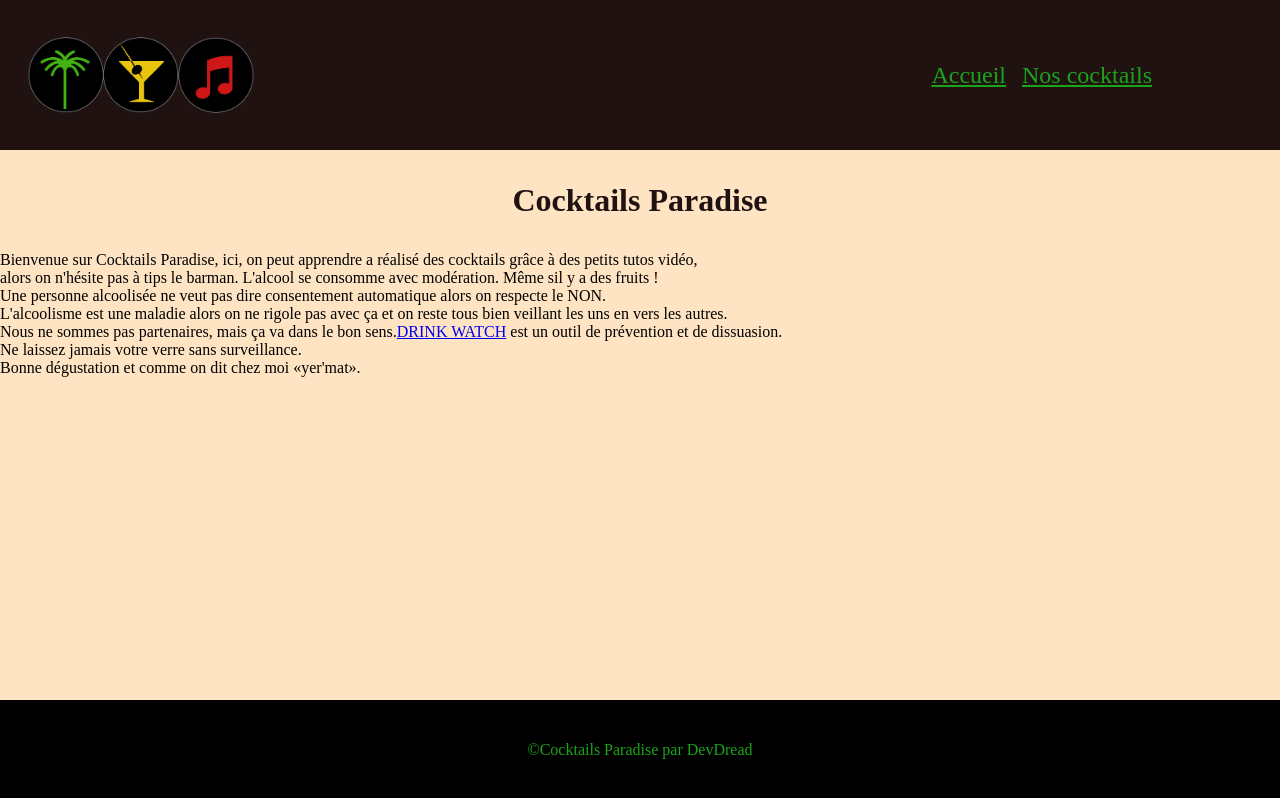
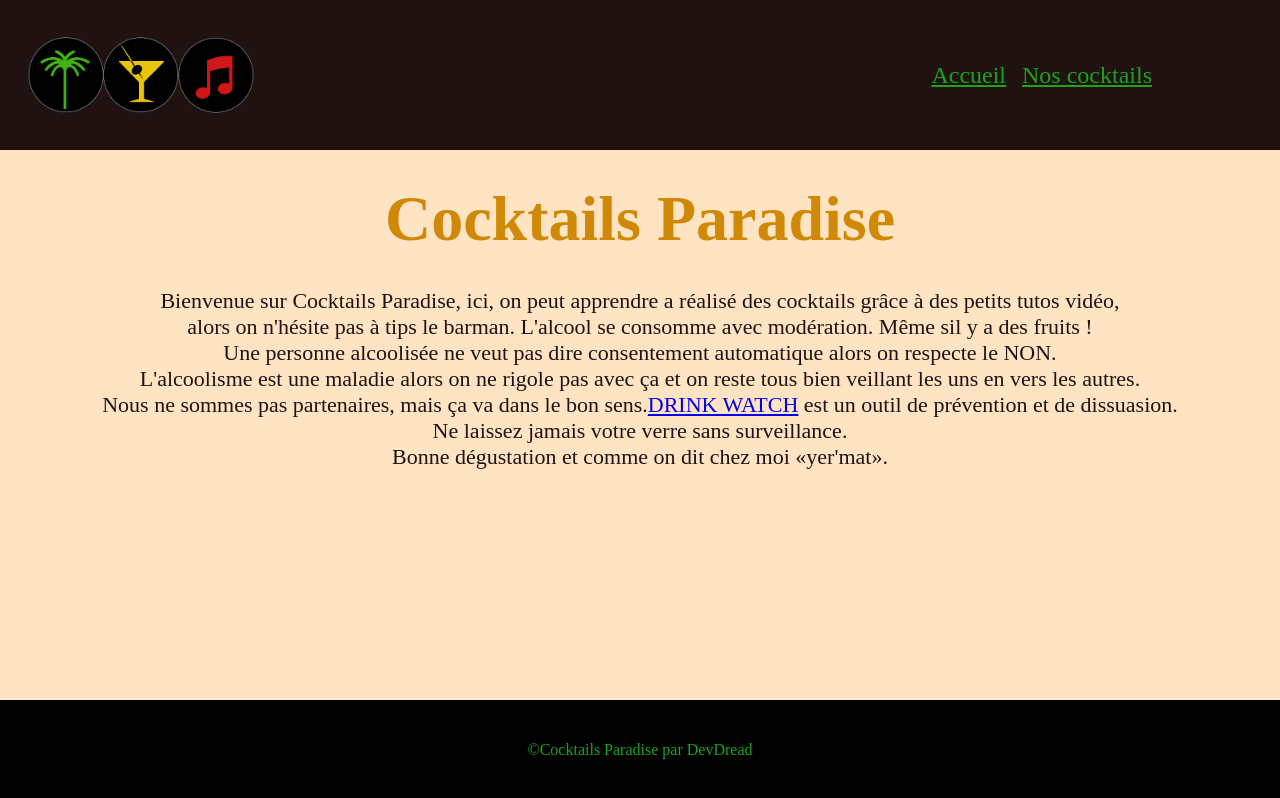
Before and after one commit to J-Patlmx/CocktailsParadise-ultimate, a React (Vite) app: page / in a window 1280 px wide. Built offline with nearby package versions, Linux system fonts and the light colour scheme.

Commit message:
WIP HOME page style

```diff
--- a/src/App.jsx
+++ b/src/App.jsx
@@ -10,8 +10,8 @@ function App() {
       <div className="card">
 
         <div>
-        <p>
- Bienvenue sur Cocktails Paradise, ici, on peut apprendre a réalisé des cocktails grâce à des petits
+        <p className="Home-P">
+              Bienvenue sur Cocktails Paradise, ici, on peut apprendre a réalisé des cocktails grâce à des petits
                 tutos vidéo,<br /> alors on n&#39;hésite pas à tips le barman.
                 L&#39;alcool se consomme avec modération. Même sil y a des fruits ! <br />
 
--- a/src/pages/This_Cocktail.jsx
+++ b/src/pages/This_Cocktail.jsx
@@ -37,7 +37,7 @@ function ThisCocktail() {
       </div>
 
        {/* Navigations */}
-       <nav className="into_Cocktail_Selection">
+       <nav className="into-Cocktail-Selection">
               <NavLink className="App-Cocktail-link" to={"/cocktailSA"}>
                 Revenir à la liste Sans alcools
               </NavLink>
--- a/src/styles/styles.css
+++ b/src/styles/styles.css
@@ -41,6 +41,19 @@ body {
   font-style: oblique;
 }
 
+.h1-HomePage {
+  text-align: center;
+  color: hsl(39, 93%, 42%);
+  margin-bottom: 32px;
+  font-size: 64px;
+}
+
+.card .Home-P {
+  font-size: 22px;
+  color: hsl(0, 28%, 10%);
+  text-align: center;
+}
+
 .nosCocktails {
   text-align: center;
   margin-bottom: 32px;
@@ -70,12 +83,6 @@ body {
 }
 .Cocktail-link-general .Cocktails-choise img {
   height: 250px;
-}
-
-.h1-HomePage {
-  text-align: center;
-  color: hsl(0, 28%, 10%);
-  margin-bottom: 32px;
 }
 
 .Page-not-found {
--- a/src/styles/styles.scss
+++ b/src/styles/styles.scss
@@ -9,7 +9,6 @@ body{
 
 }
 //HEADER
-
 .Header{
     display: flex;
     justify-content: space-between;
@@ -43,6 +42,21 @@ body{
 
             }
         }
+}
+//Home
+.h1-HomePage{
+    text-align: center;
+    color:  $color-gitano-Hover;
+    margin-bottom: 32px;
+    font-size: 64px;
+
+}
+.card{
+.Home-P{
+    font-size: 22px;
+    color: $color-black;
+    text-align: center;
+}
 }
 .nosCocktails{
     text-align: center;
@@ -82,12 +96,7 @@ body{
 }
 
 
-.h1-HomePage{
-    text-align: center;
-    color:  $bg-hover;
-    margin-bottom: 32px;
 
-}
 
 //404
 .Page-not-found{
```
Also changed, not shown: 1 other file (tests, documents, lock files or other folders).
